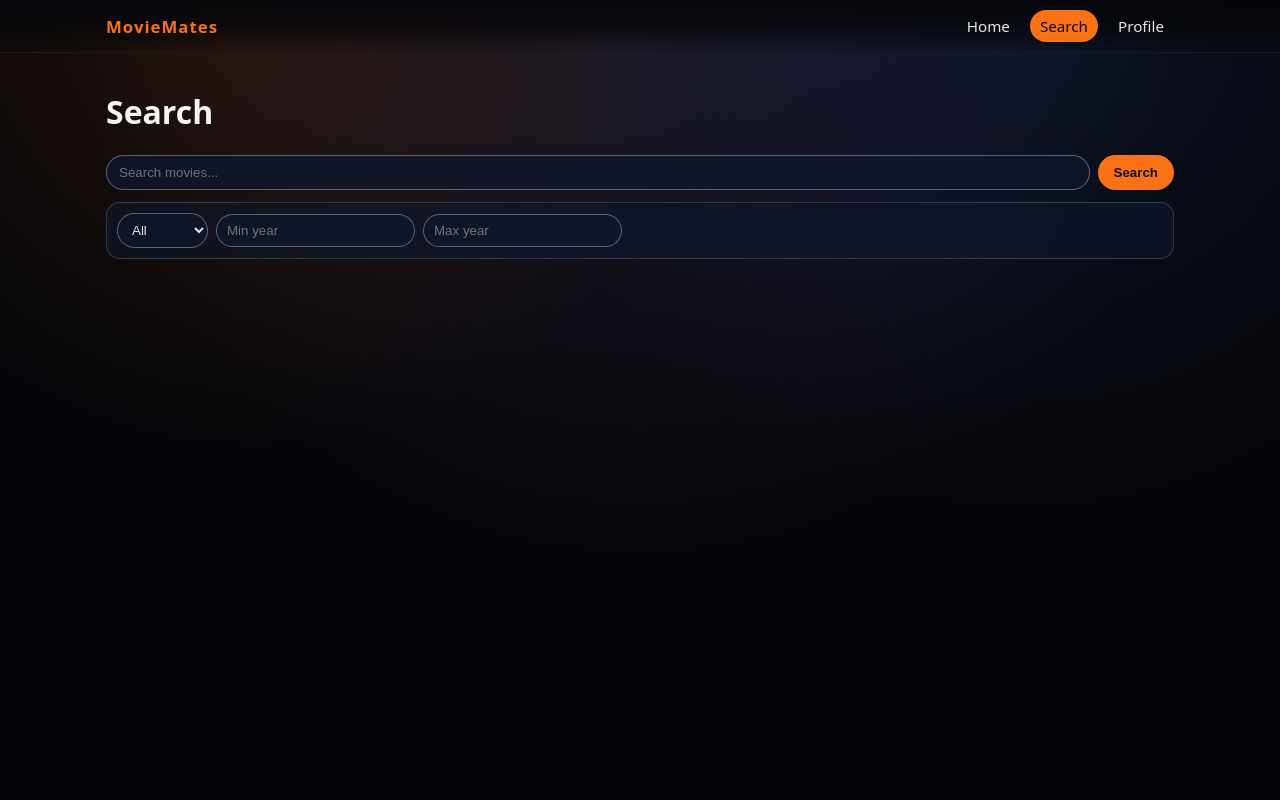
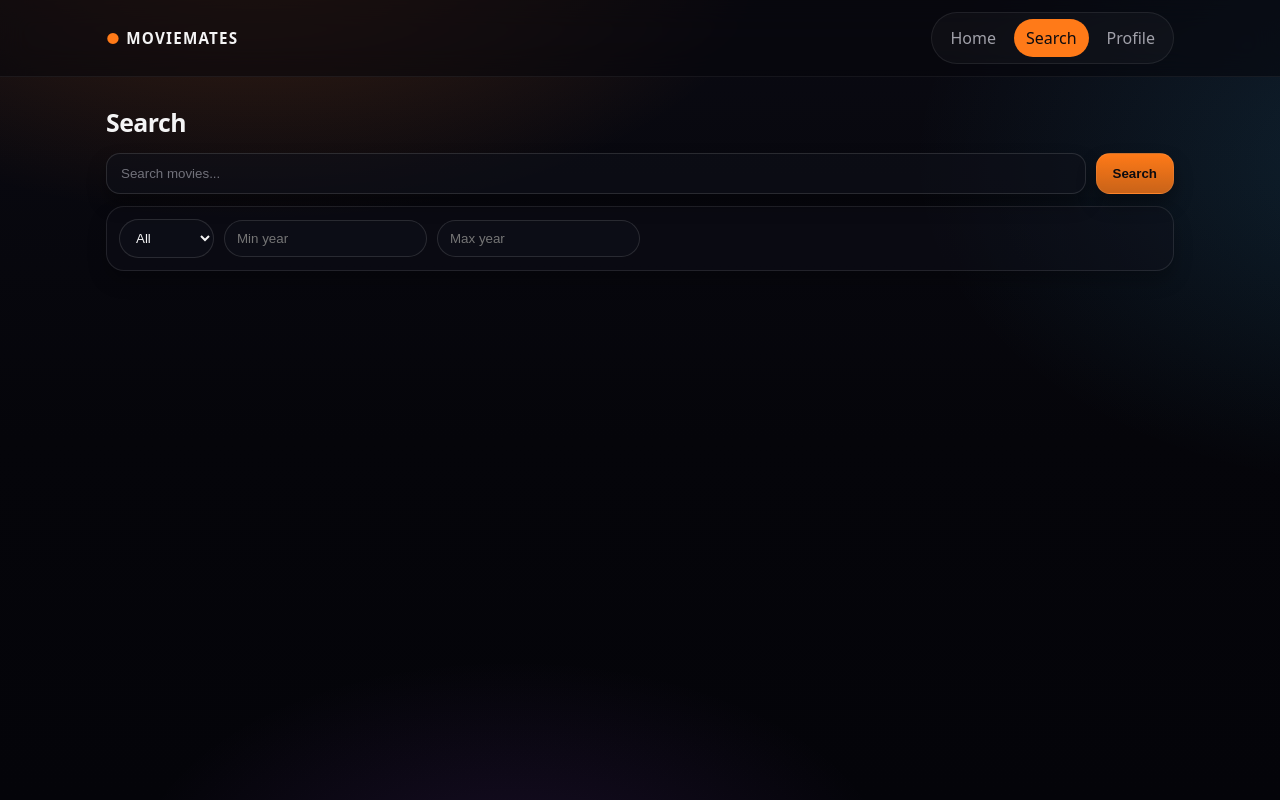
Before and after one commit to juri-chas/MovieMates, a React (Vite) app: page /search in a window 1280 px wide. Built offline with nearby package versions, Linux system fonts and the light colour scheme.

Commit message:
New Design 1

```diff
--- a/src/styles/base.css
+++ b/src/styles/base.css
@@ -7,36 +7,44 @@
 }
 
 :root {
-  --bg: #050509;
-  --panel: rgba(15, 23, 42, 0.92);
-  --panel2: rgba(15, 23, 42, 0.65);
-  --text: #f5f5f5;
-  --muted: #a2b2c7;
-  --muted2: #6b7280;
-  --border: rgba(148, 163, 184, 0.28);
-  --border2: rgba(148, 163, 184, 0.55);
-  --accent: #f97316;
-  --accent2: #fbbf24;
-  --shadow: rgba(0, 0, 0, 0.45);
+  --bg: #06060b;
+  --text: #f4f4f5;
+  --muted: #a1a1aa;
+  --muted2: #71717a;
 
-  font-family: system-ui, -apple-system, BlinkMacSystemFont, "Segoe UI",
-    sans-serif;
+  --panel: rgba(16, 18, 27, 0.62);   /* glass */
+  --panel2: rgba(16, 18, 27, 0.38);
+
+  --border: rgba(255, 255, 255, 0.12);
+  --border2: rgba(255, 255, 255, 0.20);
+
+  --accent: #ff7a18;     /* punchier orange */
+  --accentSoft: rgba(255, 122, 24, 0.18);
+  --accentSoft2: rgba(255, 122, 24, 0.10);
+
+  --shadow: rgba(0, 0, 0, 0.55);
+  --shadow2: rgba(0, 0, 0, 0.35);
+
+  font-family: system-ui, -apple-system, BlinkMacSystemFont, "Segoe UI", sans-serif;
   color: var(--text);
-  background-color: var(--bg);
+  background: var(--bg);
 }
 
 :focus-visible {
   outline: 2px solid var(--accent);
-  outline-offset: 2px;
+  outline-offset: 3px;
 }
 
 body {
   margin: 0;
   min-height: 100vh;
+
+  /* noticeable new background */
   background:
-    radial-gradient(circle at 20% 0%, rgba(249, 115, 22, 0.12), transparent 35%),
-    radial-gradient(circle at 80% 0%, rgba(59, 130, 246, 0.10), transparent 40%),
-    radial-gradient(circle at top, #191624 0, var(--bg) 55%);
+    radial-gradient(900px 500px at 20% -10%, rgba(255, 122, 24, 0.22), transparent 60%),
+    radial-gradient(900px 600px at 110% 20%, rgba(56, 189, 248, 0.14), transparent 55%),
+    radial-gradient(700px 400px at 40% 110%, rgba(168, 85, 247, 0.12), transparent 55%),
+    linear-gradient(180deg, #0a0a12, #05050a 55%, #040409);
 }
 
 #root {
@@ -46,14 +54,20 @@ body {
 .app-container {
   max-width: 1100px;
   margin: 0 auto;
-  padding: 16px 16px 40px;
+  padding: 18px 16px 50px;
+}
+
+/* Small global typography rhythm */
+h1 {
+  margin: 10px 0 8px;
+  font-size: 1.55rem;
+  letter-spacing: -0.02em;
+}
+
+p {
+  margin: 0 0 10px;
 }
 
 /* helpers */
-.muted {
-  color: var(--muted);
-}
-
-.error {
-  color: #fb7185;
-}
+.muted { color: var(--muted); }
+.error { color: #fb7185; }
--- a/src/styles/movie-grid.css
+++ b/src/styles/movie-grid.css
@@ -1,28 +1,50 @@
 /* movie-grid.css */
 
+/* default grid (Search) */
 .movie-grid {
-  margin-top: 14px;
+  margin-top: 18px;
   display: grid;
-  grid-template-columns: repeat(auto-fill, minmax(220px, 1fr));
-  gap: 16px;
+  grid-template-columns: repeat(auto-fill, minmax(210px, 1fr));
+  gap: 18px;
 }
 
+/* home grid (forces 3 per row on desktop) */
+.movie-grid--home {
+  grid-template-columns: repeat(3, minmax(0, 1fr));
+}
+
+@media (max-width: 900px) {
+  .movie-grid--home {
+    grid-template-columns: repeat(2, minmax(0, 1fr));
+  }
+}
+
+@media (max-width: 560px) {
+  .movie-grid--home {
+    grid-template-columns: 1fr;
+  }
+}
+
+/* cards */
 .movie-card-list-item {
+  position: relative;
   display: flex;
   flex-direction: column;
-  background: var(--panel);
-  border-radius: 16px;
-  overflow: hidden;
   text-decoration: none;
   color: inherit;
-  border: 1px solid var(--border);
-  box-shadow: 0 8px 18px var(--shadow);
-  transition: transform 0.12s ease, border-color 0.12s ease;
+
+  border-radius: 18px;
+  overflow: hidden;
+  border: 1px solid rgba(255, 255, 255, 0.10);
+  background: rgba(16, 18, 27, 0.35);
+  box-shadow: 0 14px 30px rgba(0, 0, 0, 0.55);
+
+  transition: transform 0.14s ease, border-color 0.14s ease;
 }
 
 .movie-card-list-item:hover {
-  transform: translateY(-2px);
-  border-color: rgba(249, 115, 22, 0.7);
+  transform: translateY(-4px);
+  border-color: rgba(255, 122, 24, 0.5);
 }
 
 .movie-card-list-item__poster {
@@ -30,6 +52,21 @@
   aspect-ratio: 2 / 3;
   object-fit: cover;
   background: #0b1020;
+  filter: saturate(1.05) contrast(1.02);
+}
+
+/* dark fade at bottom so text is readable */
+.movie-card-list-item::after {
+  content: "";
+  position: absolute;
+  inset: 0;
+  background: linear-gradient(
+    to bottom,
+    transparent 40%,
+    rgba(0, 0, 0, 0.25) 65%,
+    rgba(0, 0, 0, 0.75) 100%
+  );
+  pointer-events: none;
 }
 
 .movie-card-list-item__poster--placeholder {
@@ -42,12 +79,18 @@
 }
 
 .movie-card-list-item__info {
-  padding: 10px 12px 12px;
+  position: absolute;
+  left: 0;
+  right: 0;
+  bottom: 0;
+  padding: 12px;
+  z-index: 1;
 }
 
 .movie-card-list-item__info h3 {
   margin: 0 0 4px;
   font-size: 1rem;
+  font-weight: 900;
   white-space: nowrap;
   overflow: hidden;
   text-overflow: ellipsis;
@@ -56,5 +99,43 @@
 .movie-card-list-item__meta {
   margin: 0;
   font-size: 0.85rem;
+  color: rgba(244, 244, 245, 0.82);
+}
+
+/* Home header area (kept here to avoid making a new file) */
+.home__top {
+  margin-top: 6px;
+  display: flex;
+  align-items: flex-end;
+  justify-content: space-between;
+  gap: 12px;
+  flex-wrap: wrap;
+}
+
+.home__title {
+  margin: 0 0 6px;
+}
+
+.home__subtitle {
+  margin: 0;
   color: var(--muted);
 }
+
+.home__refresh {
+  padding: 10px 14px;
+  border-radius: 14px;
+  border: 1px solid rgba(255, 255, 255, 0.10);
+  background: rgba(16, 18, 27, 0.55);
+  color: var(--text);
+  font-weight: 900;
+  cursor: pointer;
+}
+
+.home__refresh:hover {
+  border-color: rgba(255, 122, 24, 0.5);
+}
+
+.home__refresh:disabled {
+  opacity: 0.6;
+  cursor: not-allowed;
+}
--- a/src/styles/navbar.css
+++ b/src/styles/navbar.css
@@ -4,57 +4,62 @@
   position: sticky;
   top: 0;
   z-index: 10;
-  border-bottom: 1px solid rgba(255, 255, 255, 0.08);
-  background: linear-gradient(
-    to bottom,
-    rgba(5, 5, 9, 0.92),
-    rgba(5, 5, 9, 0.75),
-    transparent
-  );
+  border-bottom: 1px solid rgba(255, 255, 255, 0.06);
+  background: rgba(6, 6, 11, 0.55);
 }
 
-@supports (backdrop-filter: blur(10px)) {
+@supports (backdrop-filter: blur(14px)) {
   .navbar {
-    backdrop-filter: blur(10px);
+    backdrop-filter: blur(14px);
   }
 }
 
 .navbar__inner {
   max-width: 1100px;
   margin: 0 auto;
-  padding: 10px 16px;
+  padding: 12px 16px;
   display: flex;
   align-items: center;
   justify-content: space-between;
 }
 
 .navbar__logo {
-  font-weight: 800;
-  font-size: 1.05rem;
-  letter-spacing: 0.06em;
   text-decoration: none;
+  font-weight: 900;
+  letter-spacing: 0.08em;
+  text-transform: uppercase;
+  font-size: 0.95rem;
+  color: var(--text);
+}
+
+.navbar__logo::before {
+  content: "● ";
   color: var(--accent);
 }
 
 .navbar__links {
-  display: flex;
-  gap: 10px;
+  display: inline-flex;
+  gap: 6px;
+  padding: 6px;
+  border-radius: 999px;
+  border: 1px solid rgba(255, 255, 255, 0.08);
+  background: rgba(255, 255, 255, 0.03);
 }
 
 .navbar__link {
   text-decoration: none;
-  color: #e5e5e5;
-  font-size: 0.95rem;
-  padding: 6px 10px;
+  color: var(--muted);
+  padding: 8px 12px;
   border-radius: 999px;
-  transition: background 0.15s ease, color 0.15s ease;
+  transition: background 0.15s ease, color 0.15s ease, transform 0.1s ease;
 }
 
 .navbar__link:hover {
-  background: rgba(255, 255, 255, 0.08);
+  color: var(--text);
+  background: rgba(255, 255, 255, 0.06);
 }
 
 .navbar__link.active {
+  color: #0b0b10;
   background: var(--accent);
-  color: #0b0b12;
 }
--- a/src/styles/search.css
+++ b/src/styles/search.css
@@ -1,19 +1,20 @@
 /* search.css */
 
 .search-form {
-  margin-top: 12px;
+  margin-top: 14px;
   display: flex;
-  gap: 8px;
+  gap: 10px;
 }
 
 .search-form input {
   flex: 1;
-  padding: 9px 12px;
-  border-radius: 999px;
-  border: 1px solid var(--border2);
-  background: rgba(15, 23, 42, 0.85);
-  color: #e5e7eb;
   min-width: 0;
+  padding: 12px 14px;
+  border-radius: 14px;                 /* not pill anymore */
+  border: 1px solid var(--border);
+  background: rgba(16, 18, 27, 0.55);
+  color: var(--text);
+  box-shadow: 0 10px 18px var(--shadow2);
 }
 
 .search-form input::placeholder {
@@ -21,39 +22,47 @@
 }
 
 .search-form button {
-  padding: 9px 16px;
-  border-radius: 999px;
-  border: none;
-  background: var(--accent);
-  color: #0b0b12;
-  font-weight: 700;
+  padding: 12px 16px;
+  border-radius: 14px;
+  border: 1px solid rgba(255, 255, 255, 0.08);
+  background:
+    linear-gradient(180deg, rgba(255, 122, 24, 1), rgba(255, 122, 24, 0.78));
+  color: #0b0b10;
+  font-weight: 900;
   cursor: pointer;
+  box-shadow: 0 10px 18px rgba(0, 0, 0, 0.35);
+  transition: transform 0.1s ease, filter 0.15s ease;
+}
+
+.search-form button:hover {
+  transform: translateY(-1px);
+  filter: brightness(1.04);
 }
 
 .filters-simple {
   margin-top: 12px;
-  padding: 10px;
-  border: 1px solid var(--border);
-  border-radius: 14px;
+  padding: 12px;
+  border-radius: 18px;
+  border: 1px solid rgba(255, 255, 255, 0.10);
   background: var(--panel2);
+  box-shadow: 0 10px 18px rgba(0, 0, 0, 0.25);
+
   display: flex;
   flex-wrap: wrap;
-  gap: 8px;
+  gap: 10px;
   align-items: center;
 }
 
 .filters-simple select,
 .filters-simple input {
-  padding: 8px 10px;
+  padding: 10px 12px;
   border-radius: 999px;
-  border: 1px solid var(--border2);
-  background: rgba(15, 23, 42, 0.85);
-  color: #e5e7eb;
+  border: 1px solid rgba(255, 255, 255, 0.12);
+  background: rgba(16, 18, 27, 0.55);
+  color: var(--text);
 }
 
-.pagination-simple {
-  margin-top: 10px;
-  display: flex;
-  gap: 10px;
-  align-items: center;
+.filters-simple select:focus,
+.filters-simple input:focus {
+  border-color: rgba(255, 122, 24, 0.55);
 }
```
Also changed, not shown: src/pages/HomePage.tsx (+46 -42 lines), src/styles/movie-detail.css (+53 -60 lines).
